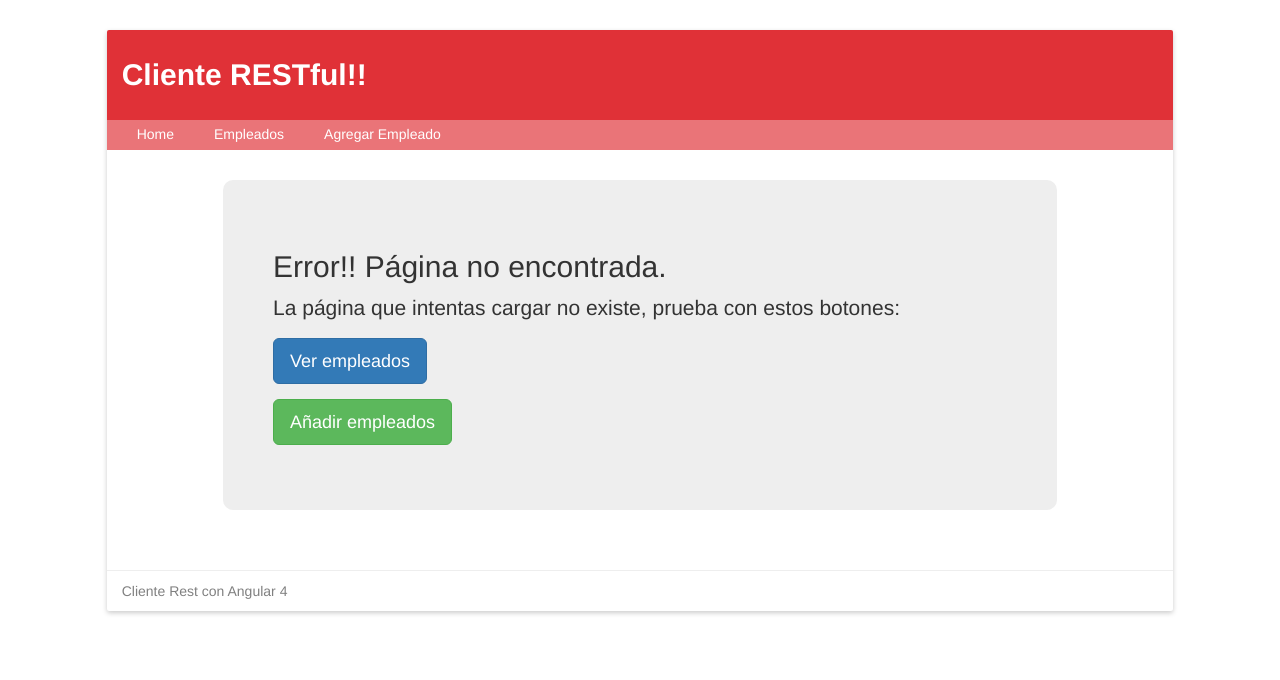
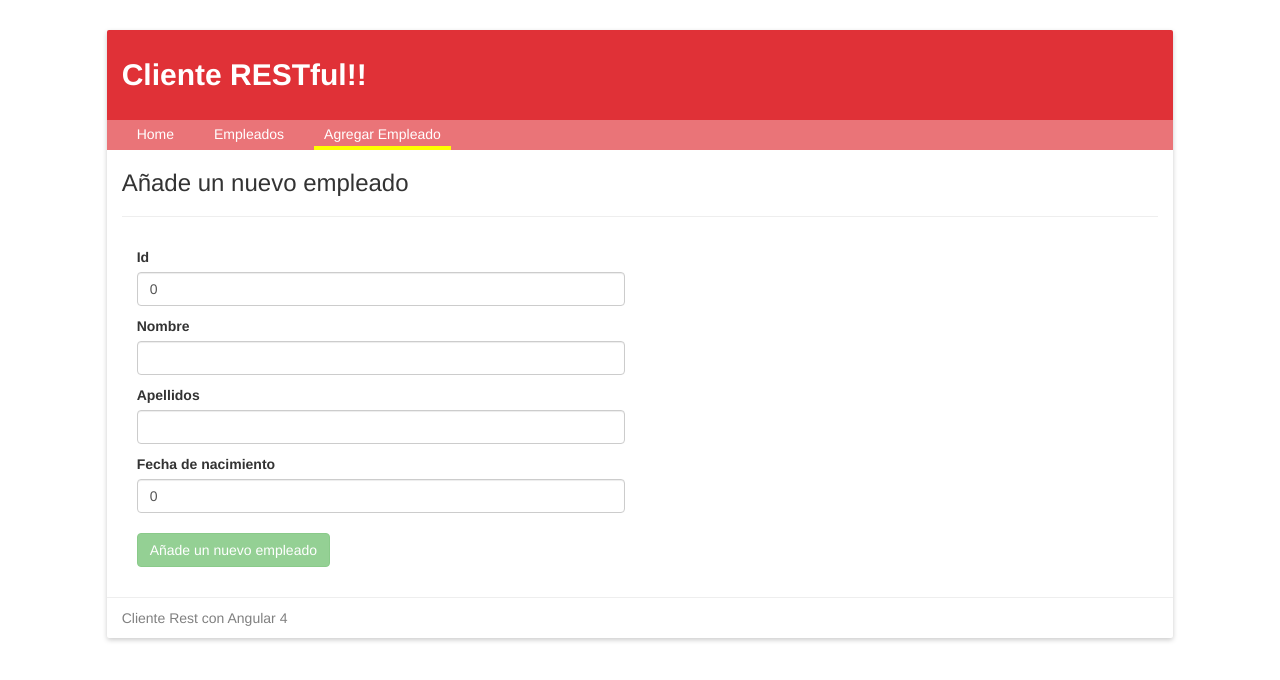
Before and after one commit to Alelizzt/ClienteCrudRest, an Angular app: page /crear-empleado in a window 1280 px wide. Shown: the top 680 px of the page. Built offline with nearby package versions, Linux system fonts and the light colour scheme.

Commit message:
formulario para agregar empleado

```diff
--- a/src/app/app.component.html
+++ b/src/app/app.component.html
@@ -8,7 +8,7 @@
     <ul>
       <li><a [routerLink]="['/home']" [routerLinkActive]="['activado']">Home</a></li>
       <li><a [routerLink]="['/empleados']" [routerLinkActive]="['activado']">Empleados</a></li>
-      <li><a href="#">Agregar Empleado</a></li>
+      <li><a [routerLink]="['/crear-empleado']" [routerLinkActive]="['activado']">Agregar Empleado</a></li>
     </ul>
   </nav>
   <section id="main" class="col-lg-12">
--- a/src/app/app.module.ts
+++ b/src/app/app.module.ts
@@ -11,14 +11,15 @@ import { AppComponent } from './app.component';
 import { HomeComponent } from './components/home.component';
 import { ErrorComponent } from './components/error.component';
 import { EmpleadosListComponent } from './components/empleados-list.component';
-
+import { EmpleadoAddComponent } from './components/empleado-add.component';
 
 @NgModule({
   declarations: [
     AppComponent,
     HomeComponent,
     ErrorComponent,
-    EmpleadosListComponent
+    EmpleadosListComponent,
+    EmpleadoAddComponent
   ],
   imports: [
     BrowserModule,
--- a/src/app/app.routing.ts
+++ b/src/app/app.routing.ts
@@ -5,12 +5,13 @@ import { Routes, RouterModule } from '@angular/router';
 import { HomeComponent } from './components/home.component';
 import { ErrorComponent } from './components/error.component';
 import { EmpleadosListComponent } from './components/empleados-list.component';
-
+import { EmpleadoAddComponent} from './components/empleado-add.component';
 
 const appRoutes: Routes = [
   {path: '', component: HomeComponent},
   {path: 'home', component: HomeComponent},
   {path: 'empleados', component: EmpleadosListComponent},
+  {path: 'crear-empleado', component: EmpleadoAddComponent},
   {path:'**', component: ErrorComponent}
 ];
 
--- /dev/null
+++ b/src/app/components/empleado-add.component.ts
@@ -0,0 +1,27 @@
+import { Component } from '@angular/core';
+import { Router, ActivatedRoute, Params } from '@angular/router';
+import { EmpleadoService } from '../services/empleado.service';
+import { Empleado } from '../models/empleado';
+
+@Component({
+  selector: 'empleado-add',
+  templateUrl: '../views/empleado-add.html',
+  providers: [EmpleadoService]
+})
+export class EmpleadoAddComponent{
+  public titulo: string;
+  public empleado: Empleado;
+
+  constructor(){
+    this.titulo = 'Añade un nuevo empleado';
+    this.empleado = new Empleado(0,'','',0);
+  }
+
+  ngOnInit(){
+    console.log('EmpleadoAddComponent cargado');
+  }
+
+  onSubmit(){
+    console.log(this.empleado);
+  }
+}
--- /dev/null
+++ b/src/app/views/empleado-add.html
@@ -0,0 +1,36 @@
+<h3>{{titulo}}</h3>
+<hr/>
+<form #formEmpleado="ngForm" (ngSubmit)="onSubmit()" class="col-lg-6" id="form-empleado">
+	<!--id autogenerado-->
+	<label>
+		Id
+		<span *ngIf= "!id.valid && id.touched" class="label label-danger"> La identificación no es correcta </span>
+	</label>
+	<input type="text" #id="ngModel" name="id" [(ngModel)]="empleado.id" class="form-control" required pattern="[0-9]+" />
+
+	<label>
+		Nombre
+		<span *ngIf= "!nombre.valid && nombre.touched" class="label label-danger"> El nombre es obligatorio </span>
+	</label>
+	<input type="text" #nombre="ngModel" name="nombre" [(ngModel)]="empleado.nombre" class="form-control" required />
+
+
+	<label>
+		Apellidos
+		<span *ngIf= "!apellidos.valid && apellidos.touched" class="label label-danger"> Los apellidos son obligatorios </span>
+	</label>
+	<input type="text" #apellidos="ngModel" name="apellidos" [(ngModel)]="empleado.apellidos" class="form-control" required />
+
+	<label>
+		Fecha de nacimiento
+		<span *ngIf= "!fechaNacimiento.valid && fechaNacimiento.touched" class="label label-danger"> La fecha es obligatoria </span>
+
+	</label>
+	<input type="text" #fechaNacimiento="ngModel" name="fechaNacimiento" [(ngModel)]="empleado.fechaNacimiento" class="form-control" required />
+<!-- 	<label>Imagen</label>
+	<input type="file" class="form-control" /> -->
+
+	<br>
+	<input type="submit" value="{{titulo}}" [disabled]="!formEmpleado.form.valid" class="btn btn-success">
+
+</form>
--- a/src/assets/styles.css
+++ b/src/assets/styles.css
@@ -71,3 +71,7 @@
   padding-top: 10px;
   color: gray;
 }
+
+#form-empleado label{
+  margin-top: 10px;
+}
```
